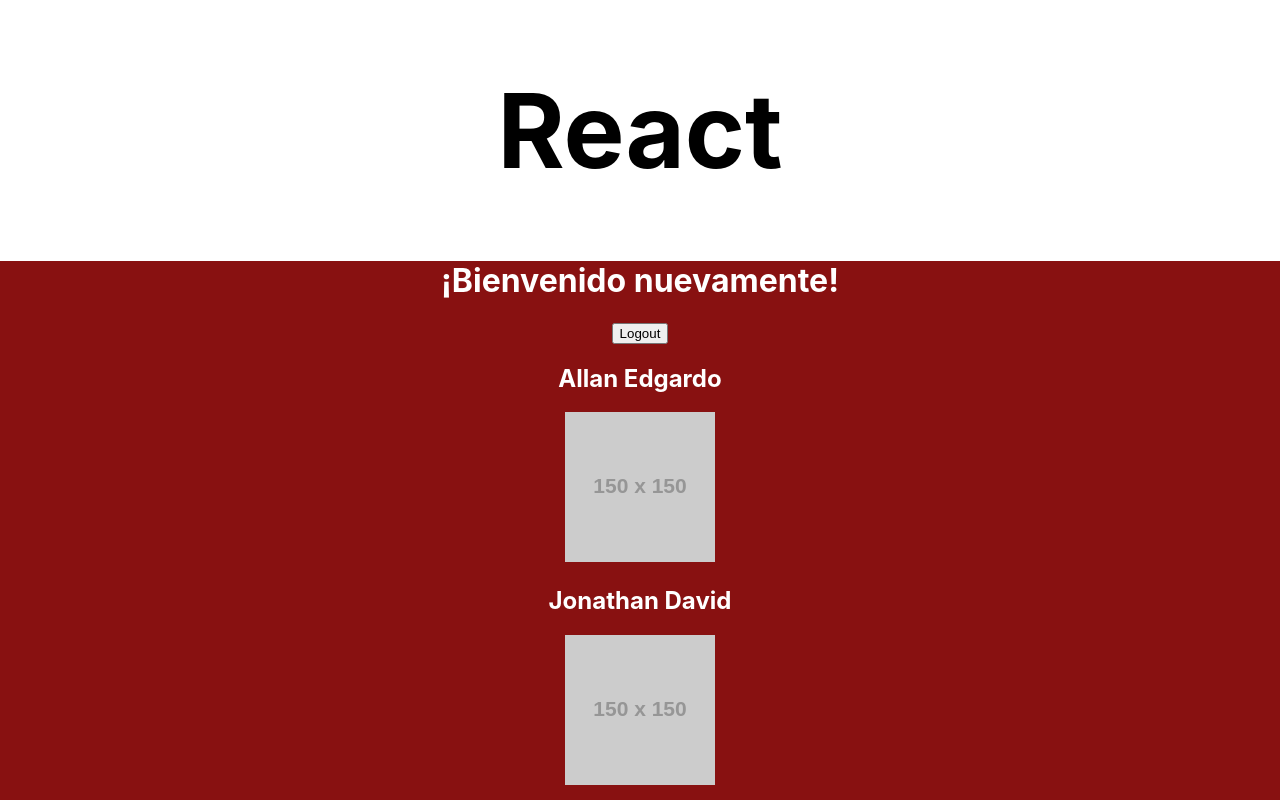
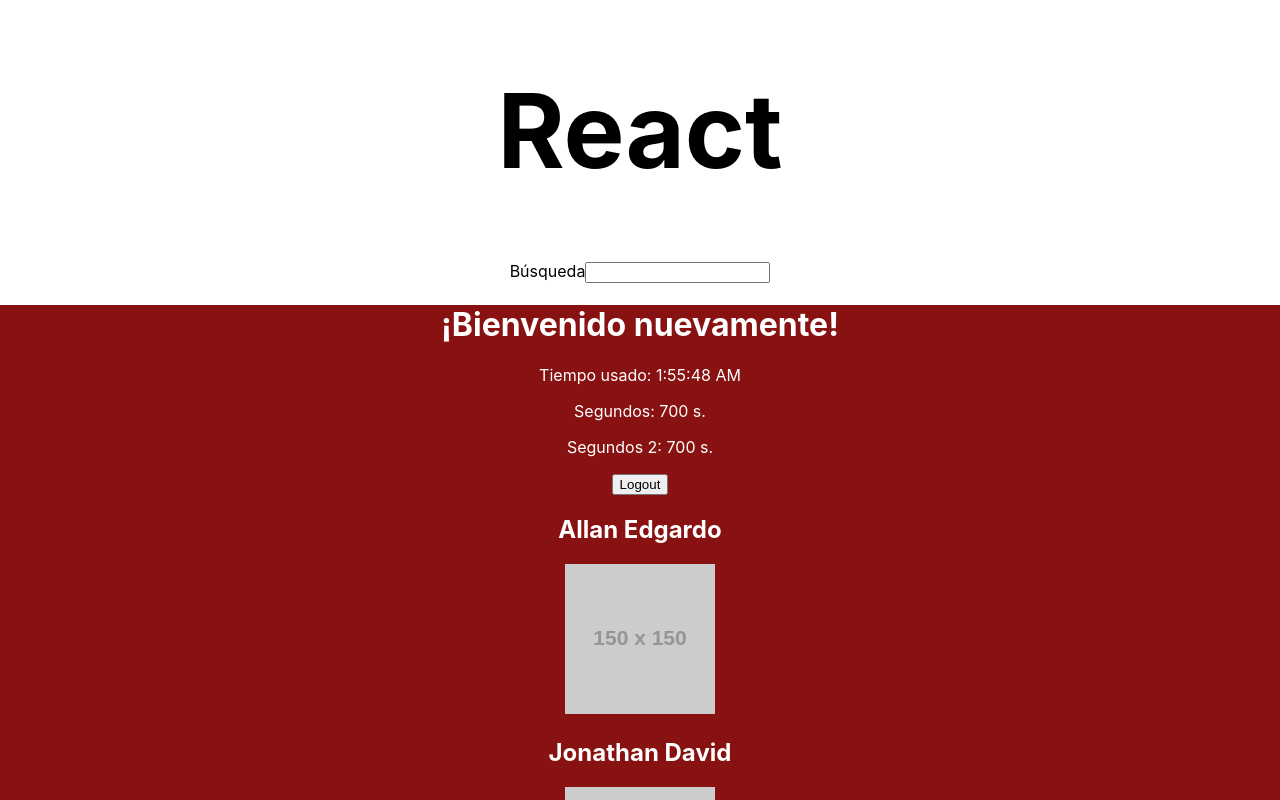
Before and after one commit to correooke/lessons_consult, a React (Create React App) app: page / in a window 1280 px wide. Both pictures are taken after a click on the button "Login". Shown: the top 800 px of the page. Built offline with nearby package versions, Linux system fonts and the light colour scheme.

Commit message:
Uso ref, cuadro búsqueda, eventos, suspense, ciclo vida

```diff
--- a/src/App.js
+++ b/src/App.js
@@ -5,11 +5,33 @@
 
 class App extends Component {
 
+    constructor(props) {
+      super(props);
+      this.search = React.createRef();
+    }
+    state = {
+        search: '',
+        data: data
+    };
+
+    componentDidMount() {
+      //this.search.current.focus();
+    }
+
+    onChangeSearch = e => {
+        this.setState({
+            search: e.currentTarget.value,
+            data: data.filter(d => d.name.toLowerCase().includes(e.currentTarget.value.toLowerCase()))
+        });
+    }
+
     render() {
         return (
             <div className="App">
                 <h1 className="title">React</h1>
-                <MainPage data={data}/>
+                <span>Búsqueda</span>
+                <input ref={this.search} type="text" value={this.state.search} onChange={this.onChangeSearch}/>
+                <MainPage data={this.state.data}/>
             </div>
         );
     }
--- a/src/components/Greeting.js
+++ b/src/components/Greeting.js
@@ -1,9 +1,16 @@
-import React from 'react';
-import UserGreeting from './UserGreeting';
-import GuestGreeting from './GuestGreeting';
+import React, {Suspense} from 'react';
+//import UserGreeting from './UserGreeting';
+//import GuestGreeting from './GuestGreeting';
+const UserGreeting = React.lazy(() => import('./UserGreeting'));
+const GuestGreeting = React.lazy(() => import('./GuestGreeting'));
 
-const Greeting = ({isLoggedIn}) => (isLoggedIn
-    ? <UserGreeting/>
-    : <GuestGreeting/>);
+const Greeting = ({isLoggedIn}) => (
+    <Suspense fallback={() => "cargando"}>
+        {
+            isLoggedIn
+            ? <UserGreeting/>
+            : <GuestGreeting/>
+        }
+    </Suspense> );
 
 export default Greeting;
--- a/src/components/LoginButton.js
+++ b/src/components/LoginButton.js
@@ -1,9 +1,11 @@
 import React from 'react';
 
-const LoginButton = ({onClick}) => (
-    <button onClick={onClick}>
+const LoginButton = React.forwardRef(({
+    onClick
+}, ref) => (
+    <button ref={ref} onClick={onClick}>
         Login
     </button>
-);
+));
 
 export default LoginButton;
--- a/src/components/MainPage.js
+++ b/src/components/MainPage.js
@@ -6,7 +6,9 @@
 
 class MainPage extends React.Component {
 
-    state = { isLoggedIn: false };
+    state = {
+        isLoggedIn: false
+    };
 
     constructor(props) {
         super(props);
@@ -18,9 +20,10 @@
             .handleLogoutClick
             .bind(this);
         this.state = {
-            isLoggedIn: false,
-            time: new Date(),
+            isLoggedIn: false
         };
+
+        this.loginButton = React.createRef();
     }
 
     handleLoginClick() {
@@ -31,6 +34,20 @@
         this.setState({isLoggedIn: false});
     }
 
+    componentDidMount() {
+        this.loginButton.current && this
+            .loginButton
+            .current
+            .focus();
+    }
+
+    componentDidUpdate(prevProps, prevState) {
+        this.loginButton.current && this
+            .loginButton
+            .current
+            .focus();
+    }
+
     render() {
         const isLoggedIn = this.state.isLoggedIn;
         let button;
@@ -38,7 +55,7 @@
         if (isLoggedIn) {
             button = <LogoutButton onClick={this.handleLogoutClick}/>;
         } else {
-            button = <LoginButton onClick={this.handleLoginClick}/>;
+            button = <LoginButton ref={this.loginButton} onClick={this.handleLoginClick}/>;
         }
 
         const getClassName = isLoggedIn => isLoggedIn
--- a/src/components/UserGreeting.js
+++ b/src/components/UserGreeting.js
@@ -1,7 +1,35 @@
-import React from 'react';
+import React, { Component } from 'react';
 
-const UserGreeting = () => {
-    return <h1>¡Bienvenido nuevamente!</h1>;
+class UserGreeting extends Component {
+
+
+    state = { useTime: new Date(), count: 0, count2: 0 };
+
+
+    componentDidMount() {
+        this.interval = setInterval(() => {
+            //this.setState(({ count }) => ({ useTime: new Date(), count: count + 1 }));
+        }, 1000);
+        this.interval = setInterval(() => {
+            this.setState(({ count }) => ({ count: count + 1 }));
+            this.setState({ count2: this.state.count2 + 1 });
+        }, 1);
+    }
+
+    componentWillUnmount() {
+        clearInterval(this.interval);
+    }
+
+    render() {
+        return (
+            <>
+                <h1>¡Bienvenido nuevamente!</h1>
+                <p>Tiempo usado: {this.state.useTime.toLocaleTimeString() }</p>
+                <p>Segundos: {this.state.count} s.</p>
+                <p>Segundos 2: {this.state.count2} s.</p>
+            </>
+        );
+    }
 }
 
 export default UserGreeting;
```
Also changed, not shown: 1 other file (tests, documents, lock files or other folders).
